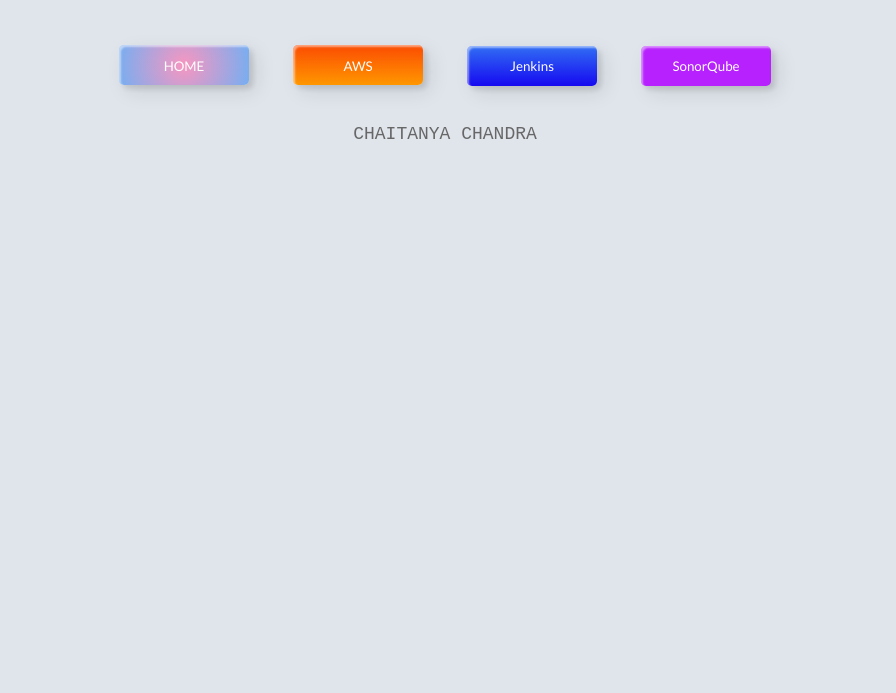
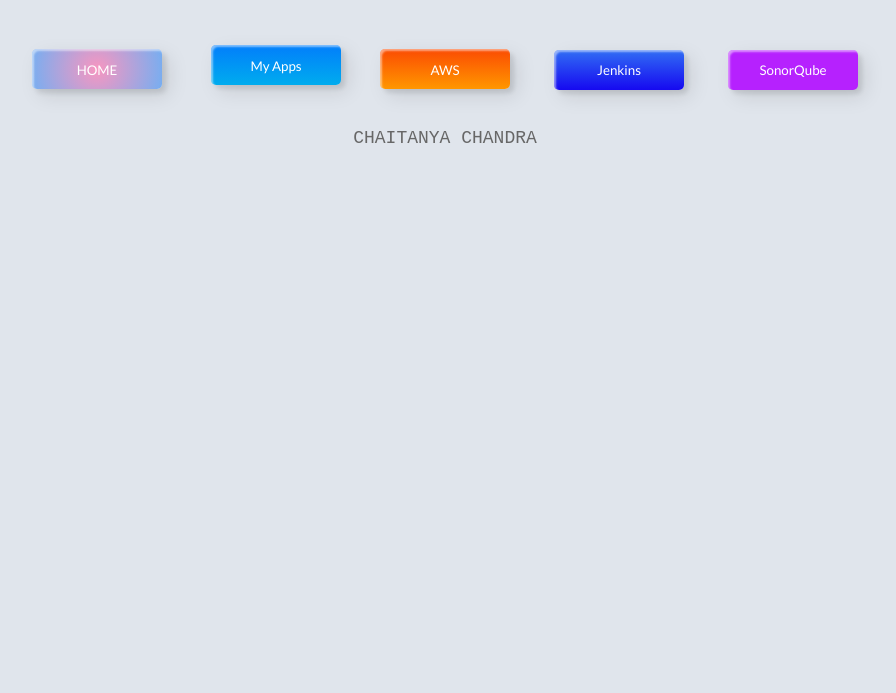
Before and after one commit to ChaitanyaChandra/apps, a plain HTML site: page index.html in a window 1280 px wide. Shown: the part 107-800 px from the top of the page, without its empty margins (195-1091 px from the left). Drawn offline with Linux system fonts and the light colour scheme.

Commit message:
automated commit #414

```diff
--- a/index.html
+++ b/index.html
@@ -15,6 +15,7 @@
 <!-- <p>personal my apps portal</p> -->
 <div class="frame">
   <button onClick="window.open('https://www.chaitu.net');" class="custom-btn btn-6"><span>HOME</span></button>
+  <button onClick="window.open('https://account.activedirectory.windowsazure.com/');" class="custom-btn btn-12"><span>Microsoft My Apps</span><span>My Apps</span></button>
   <button onClick="window.open('https://chaituchowdary.awsapps.com/start');" class="custom-btn btn-7"><span>AWS</span></button>
   <button onClick="window.open('https://jenkins.chaitu.org');"class="custom-btn btn-10">Jenkins</button>
   <button onClick="window.open('https://sonar.chaitu.org');"class="custom-btn btn-15">SonorQube</button>
```
